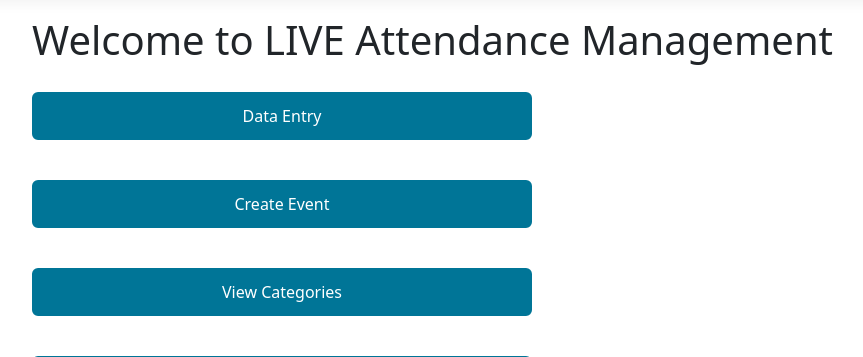
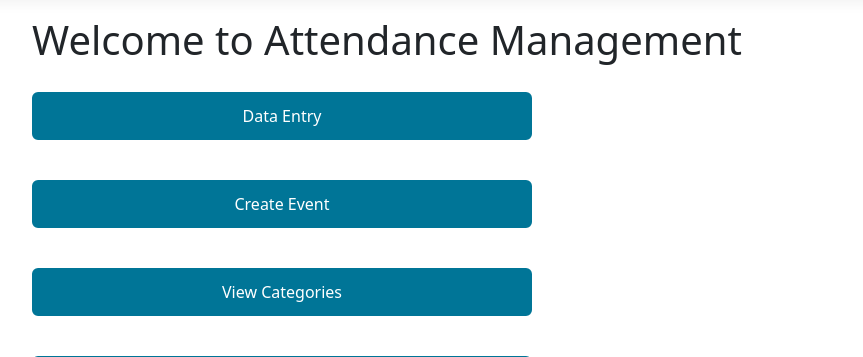
Before and after one commit to bravegeek/codebloodedazure, an ASP.NET Core app: page /mainmenu in a window 1280 px wide. Shown: the part 57-414 px from the top of the page, without its empty margins (50-913 px from the left). Run offline with ASP.NET Core 8, Linux system fonts and the light colour scheme; style sheets or scripts are compiled from the project's sources.

Commit message:
removed live text from main menu

```diff
--- a/AttendanceDatabase/Views/Menus/MainMenu.cshtml
+++ b/AttendanceDatabase/Views/Menus/MainMenu.cshtml
@@ -2,7 +2,7 @@
     string successMessage = TempData["SuccessMessage"] as string;
 }
 
-<h1>Welcome to LIVE Attendance Management</h1>
+<h1>Welcome to Attendance Management</h1>
 
 @if (!string.IsNullOrEmpty(successMessage))
 {
```
